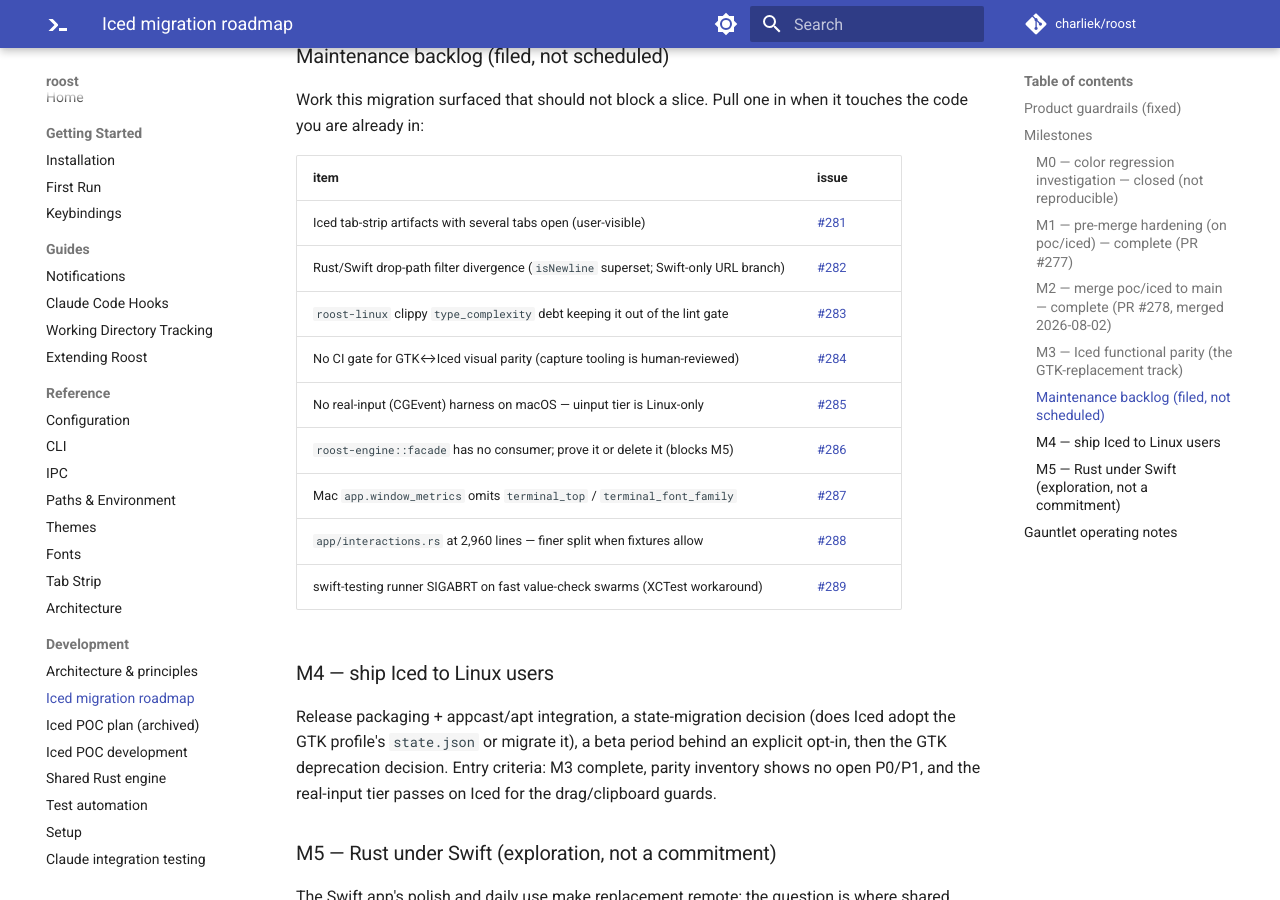
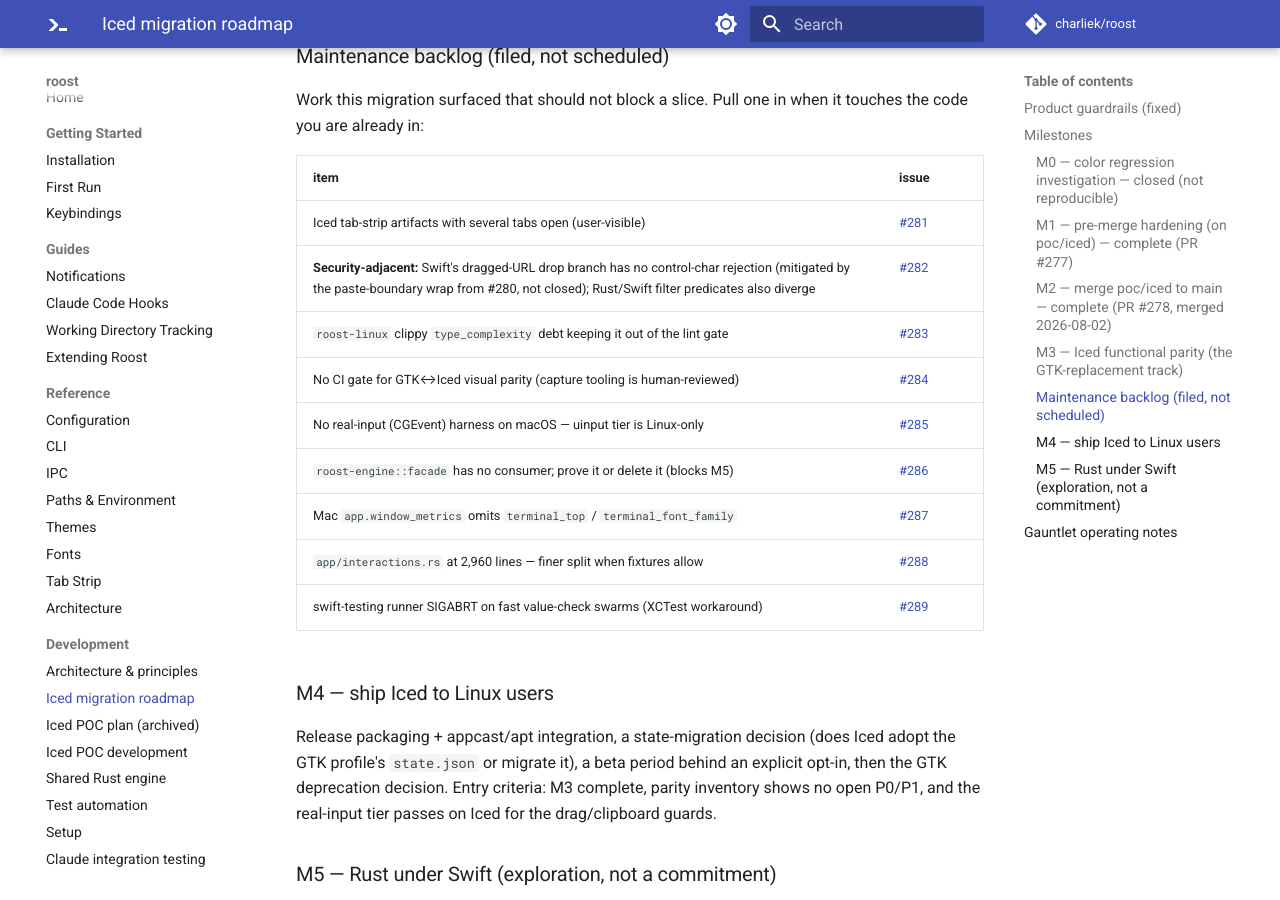
Before and after one commit to charliek/roost, an MkDocs documentation site: the page built from docs/development/iced-migration-roadmap.md, in a window 1280 px wide and 900 px high, scrolled down 3588 px. Built offline with MkDocs 1.6.1 and Material for MkDocs 9.7.7, drawn with Linux system fonts in a browser that asks for light colours; comment, search, counter and statistics services are not loaded.

Commit message:
docs(roadmap): flag the residual drop-path security item as such
#282's URL-branch half is security-adjacent, not cosmetic parity; the
backlog table read as if it were only a predicate mismatch.

Co-Authored-By: Claude Fable 5 <noreply@anthropic.com>
Claude-Session: https://claude.ai/code/session_01WLKWsLV45DAk61xG6Utj3e

```diff
--- a/docs/development/iced-migration-roadmap.md
+++ b/docs/development/iced-migration-roadmap.md
@@ -160,7 +160,7 @@ when it touches the code you are already in:
 | item | issue |
 |---|---|
 | Iced tab-strip artifacts with several tabs open (user-visible) | [#281] |
-| Rust/Swift drop-path filter divergence (`isNewline` superset; Swift-only URL branch) | [#282] |
+| **Security-adjacent:** Swift's dragged-URL drop branch has no control-char rejection (mitigated by the paste-boundary wrap from #280, not closed); Rust/Swift filter predicates also diverge | [#282] |
 | `roost-linux` clippy `type_complexity` debt keeping it out of the lint gate | [#283] |
 | No CI gate for GTK↔Iced visual parity (capture tooling is human-reviewed) | [#284] |
 | No real-input (CGEvent) harness on macOS — uinput tier is Linux-only | [#285] |
```
